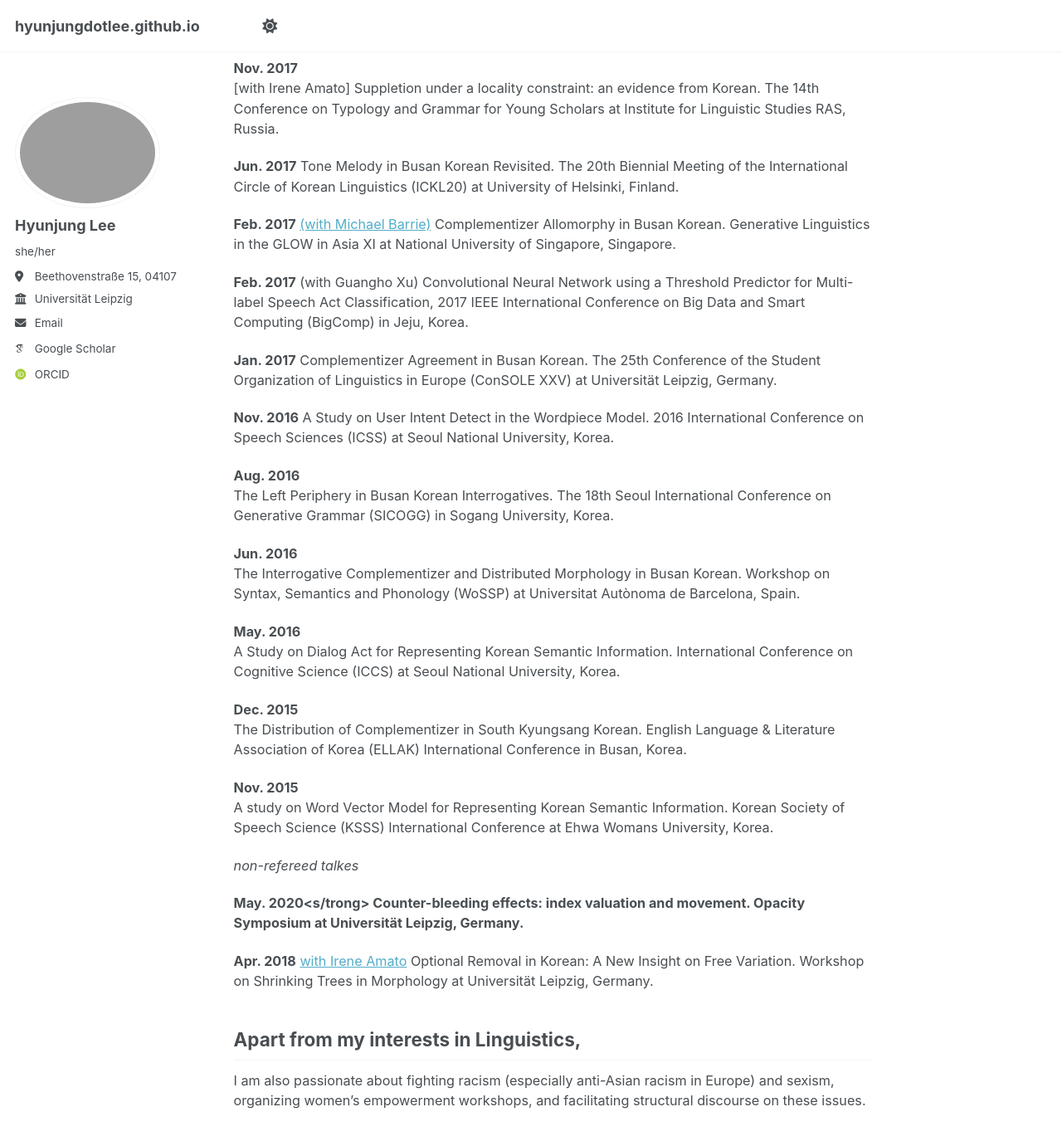
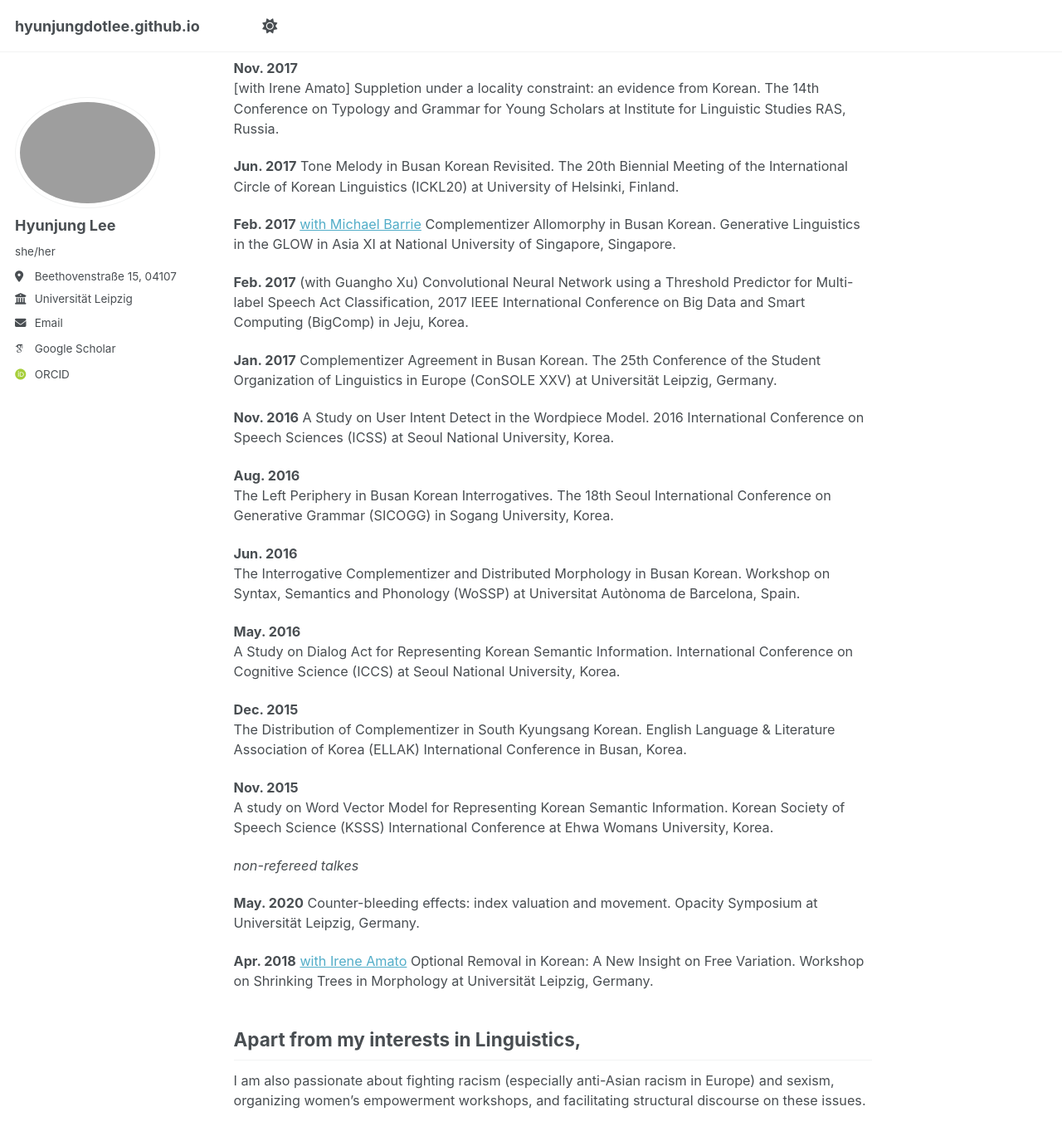
Before and after one commit to hyunjungdotlee/hyunjungdotlee.github.io, a Jekyll site: the page built from _pages/about.md, in a window 1280 px wide and 1400 px high, scrolled down 2873 px. Shown: the top 1375 px of the window at 83% size. Built offline with Jekyll 4.4.1, drawn with Linux system fonts in a browser that asks for light colours; some web fonts are replaced; a script that is not in the unit is left out.

Commit message:
Update about.md

```diff
--- a/_pages/about.md
+++ b/_pages/about.md
@@ -128,7 +128,7 @@ Asymmetry on left- and right-ward movement. The 40th Annual Meeting of the DGfS
 Tone Melody in Busan Korean Revisited. The 20th Biennial Meeting of the International Circle of Korean Linguistics (ICKL20) at University of Helsinki, Finland.
 
 <strong>Feb. 2017</strong>
-[(with Michael Barrie)](http://mikebarrie.com/) Complementizer Allomorphy in Busan Korean. Generative Linguistics in the GLOW in Asia XI at National University of Singapore, Singapore.
+[with Michael Barrie](http://mikebarrie.com/) Complementizer Allomorphy in Busan Korean. Generative Linguistics in the GLOW in Asia XI at National University of Singapore, Singapore.
 
 <strong>Feb. 2017</strong>
 (with Guangho Xu) Convolutional Neural Network using a Threshold Predictor for Multi-label Speech Act Classification, 2017 IEEE International Conference on Big Data and Smart Computing (BigComp) in Jeju, Korea.
@@ -157,7 +157,7 @@ A study on Word Vector Model for Representing Korean Semantic Information. Korea
 
 <em>non-refereed talkes</em>
 
-<strong>May. 2020<s/trong>
+<strong>May. 2020</strong>
 Counter-bleeding effects: index valuation and movement. Opacity Symposium at Universität Leipzig, Germany.
 
 <strong>Apr. 2018</strong>
```
